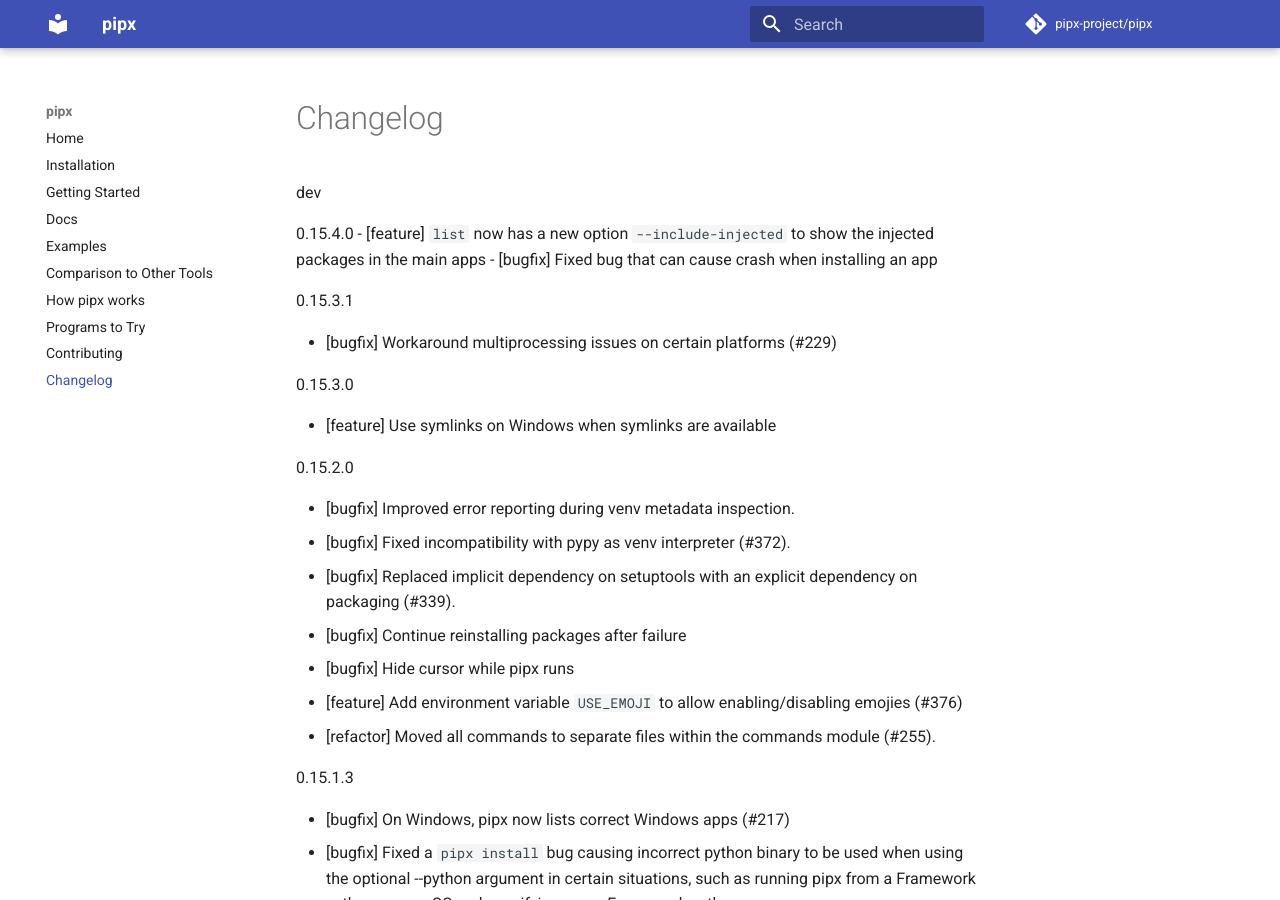
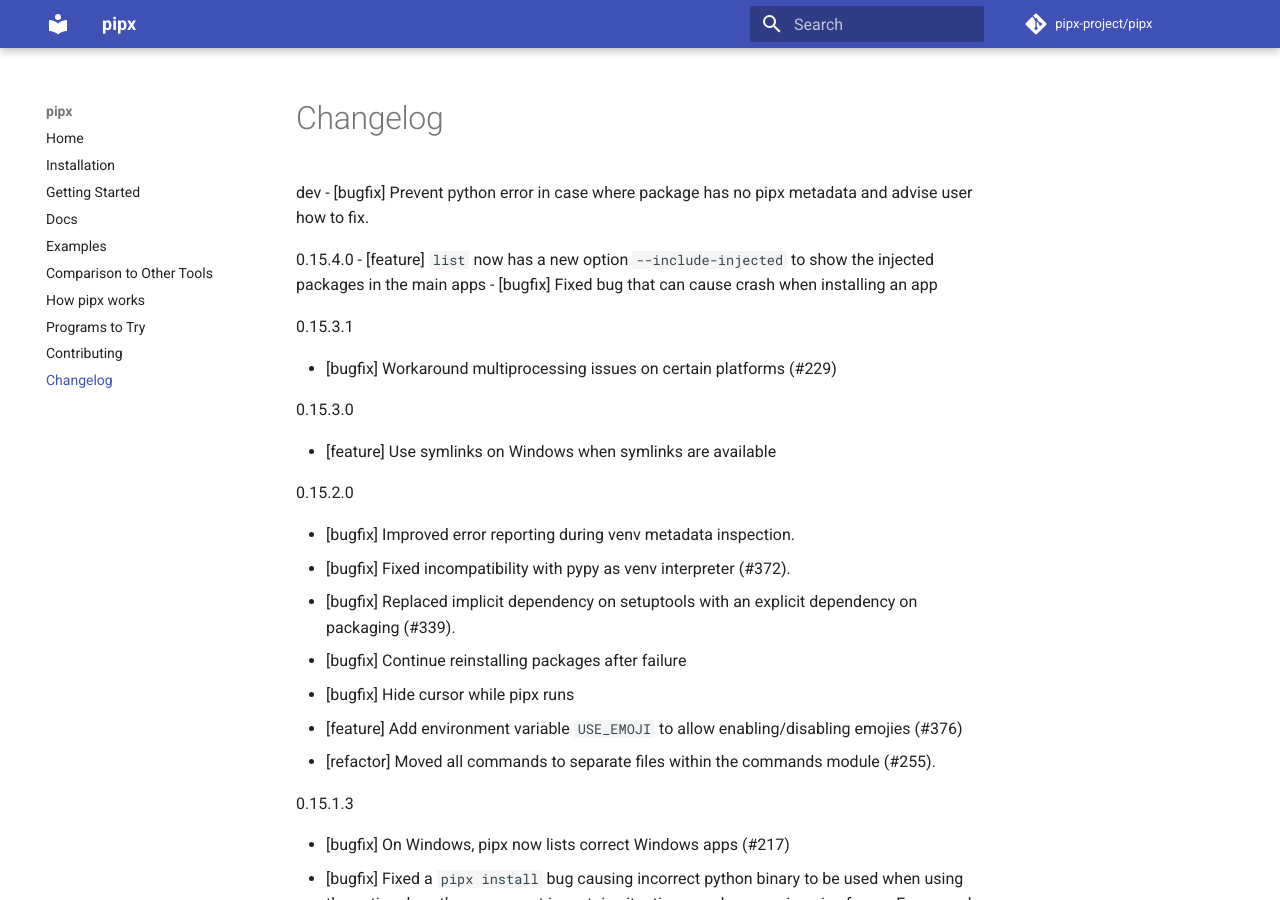
Before and after one commit to pypa/pipx, an MkDocs documentation site: the page built from docs/changelog.md, in a window 1280 px wide and 900 px high. Built offline with MkDocs 1.6.1 and Material for MkDocs 9.7.7, drawn with Linux system fonts in a browser that asks for light colours; comment, search, counter and statistics services are not loaded.

Commit message:
Update changelog.

```diff
--- a/docs/changelog.md
+++ b/docs/changelog.md
@@ -1,4 +1,5 @@
 dev
+- [bugfix] Prevent python error in case where package has no pipx metadata and advise user how to fix.
 
 0.15.4.0
 - [feature] `list` now has a new option `--include-injected` to show the injected packages in the main apps
```
